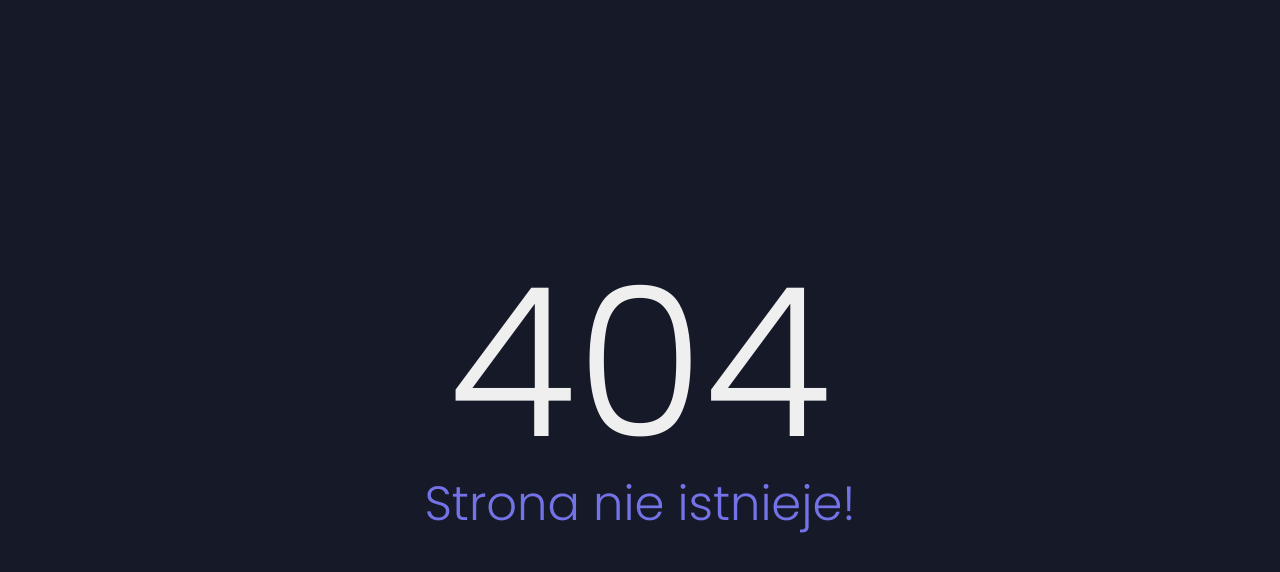
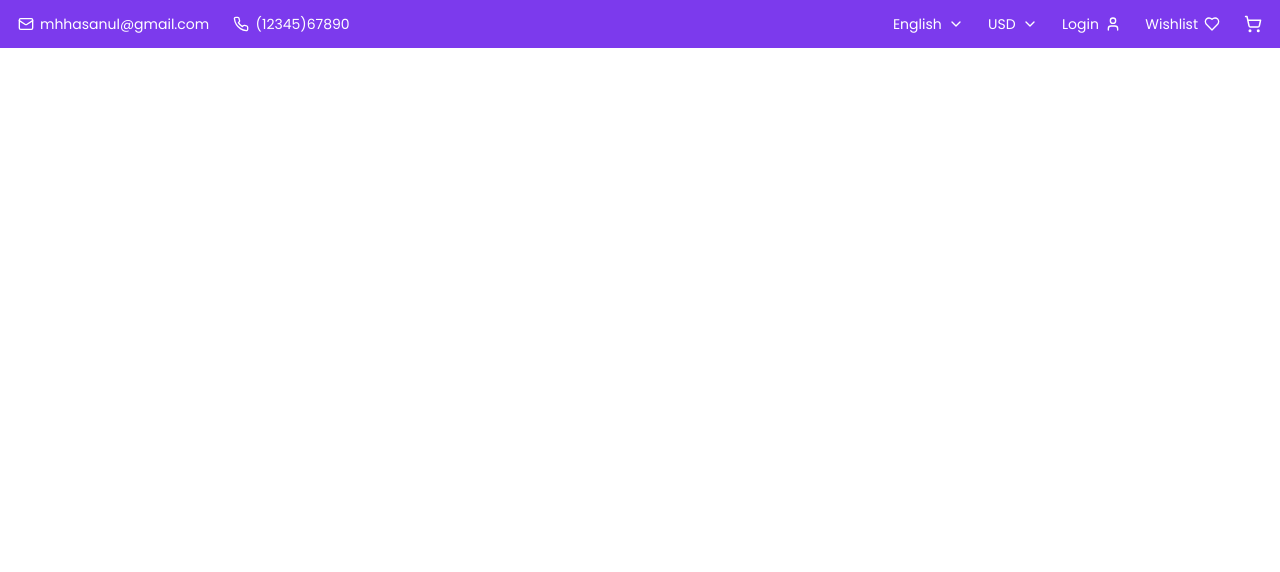
Before and after one commit to dzialsprzedazy/frontend, a Vue app in the folder projekt/: page /home in a window 1280 px wide. Before the commit this address had no page. Shown: the top 572 px of the page. Built offline with nearby package versions, Linux system fonts and the light colour scheme; a web font is replaced by a local one.

Commit message:
Adding TopNavbar to Home Page

```diff
--- /dev/null
+++ b/projekt/src/components/TopMenu.vue
@@ -0,0 +1,220 @@
+<script setup></script>
+
+<template>
+  <nav class="top-navbar">
+    <div class="nav-wrapper">
+      <div class="contact-info">
+        <a href="mailto:mhhasanul@gmail.com" class="nav-item">
+          <svg
+            xmlns="http://www.w3.org/2000/svg"
+            width="16"
+            height="16"
+            viewBox="0 0 24 24"
+            fill="none"
+            stroke="currentColor"
+            stroke-width="2"
+            stroke-linecap="round"
+            stroke-linejoin="round"
+          >
+            <rect width="20" height="16" x="2" y="4" rx="2" />
+            <path d="m22 7-8.97 5.7a1.94 1.94 0 0 1-2.06 0L2 7" />
+          </svg>
+          mhhasanul@gmail.com
+        </a>
+        <a href="tel:1234567890" class="nav-item">
+          <svg
+            xmlns="http://www.w3.org/2000/svg"
+            width="16"
+            height="16"
+            viewBox="0 0 24 24"
+            fill="none"
+            stroke="currentColor"
+            stroke-width="2"
+            stroke-linecap="round"
+            stroke-linejoin="round"
+          >
+            <path
+              d="M22 16.92v3a2 2 0 0 1-2.18 2 19.79 19.79 0 0 1-8.63-3.07 19.5 19.5 0 0 1-6-6 19.79 19.79 0 0 1-3.07-8.67A2 2 0 0 1 4.11 2h3a2 2 0 0 1 2 1.72 12.84 12.84 0 0 0 .7 2.81 2 2 0 0 1-.45 2.11L8.09 9.91a16 16 0 0 0 6 6l1.27-1.27a2 2 0 0 1 2.11-.45 12.84 12.84 0 0 0 2.81.7A2 2 0 0 1 22 16.92z"
+            />
+          </svg>
+          (12345)67890
+        </a>
+      </div>
+
+      <div class="user-actions">
+        <div class="nav-item dropdown">
+          English
+          <svg
+            xmlns="http://www.w3.org/2000/svg"
+            width="16"
+            height="16"
+            viewBox="0 0 24 24"
+            fill="none"
+            stroke="currentColor"
+            stroke-width="2"
+            stroke-linecap="round"
+            stroke-linejoin="round"
+          >
+            <path d="m6 9 6 6 6-6" />
+          </svg>
+        </div>
+
+        <div class="nav-item dropdown">
+          USD
+          <svg
+            xmlns="http://www.w3.org/2000/svg"
+            width="16"
+            height="16"
+            viewBox="0 0 24 24"
+            fill="none"
+            stroke="currentColor"
+            stroke-width="2"
+            stroke-linecap="round"
+            stroke-linejoin="round"
+          >
+            <path d="m6 9 6 6 6-6" />
+          </svg>
+        </div>
+
+        <a href="#" class="nav-item">
+          Login
+          <svg
+            xmlns="http://www.w3.org/2000/svg"
+            width="16"
+            height="16"
+            viewBox="0 0 24 24"
+            fill="none"
+            stroke="currentColor"
+            stroke-width="2"
+            stroke-linecap="round"
+            stroke-linejoin="round"
+          >
+            <path d="M19 21v-2a4 4 0 0 0-4-4H9a4 4 0 0 0-4 4v2" />
+            <circle cx="12" cy="7" r="4" />
+          </svg>
+        </a>
+
+        <a href="#" class="nav-item">
+          Wishlist
+          <svg
+            xmlns="http://www.w3.org/2000/svg"
+            width="16"
+            height="16"
+            viewBox="0 0 24 24"
+            fill="none"
+            stroke="currentColor"
+            stroke-width="2"
+            stroke-linecap="round"
+            stroke-linejoin="round"
+          >
+            <path
+              d="M19 14c1.49-1.46 3-3.21 3-5.5A5.5 5.5 0 0 0 16.5 3c-1.76 0-3 .5-4.5 2-1.5-1.5-2.74-2-4.5-2A5.5 5.5 0 0 0 2 8.5c0 2.3 1.5 4.05 3 5.5l7 7Z"
+            />
+          </svg>
+        </a>
+
+        <a href="#" class="nav-item cart">
+          <svg
+            xmlns="http://www.w3.org/2000/svg"
+            width="18"
+            height="18"
+            viewBox="0 0 24 24"
+            fill="none"
+            stroke="currentColor"
+            stroke-width="2"
+            stroke-linecap="round"
+            stroke-linejoin="round"
+          >
+            <circle cx="8" cy="21" r="1" />
+            <circle cx="19" cy="21" r="1" />
+            <path
+              d="M2.05 2.05h2l2.66 12.42a2 2 0 0 0 2 1.58h9.78a2 2 0 0 0 1.95-1.57l1.65-7.43H5.12"
+            />
+          </svg>
+        </a>
+      </div>
+    </div>
+  </nav>
+</template>
+
+<style scoped>
+@import url("https://fonts.googleapis.com/css2?family=Poppins:wght@300;400;500&display=swap");
+
+* {
+  margin: 0;
+  padding: 0;
+  box-sizing: border-box;
+}
+
+html {
+  font-family: "Poppins", sans-serif;
+}
+
+.top-navbar {
+  background: #7c3aed;
+  color: #ffffff;
+  font-size: 14px;
+  font-weight: 400;
+  height: 48px;
+  display: flex;
+  align-items: center;
+}
+
+.nav-wrapper {
+  padding: 0 1.1rem;
+  max-width: 1450px;
+  width: 100%;
+  margin-inline: auto;
+  display: flex;
+  align-items: center;
+  justify-content: space-between;
+}
+
+.contact-info,
+.user-actions {
+  display: flex;
+  align-items: center;
+  gap: 1.5rem;
+}
+
+.nav-item {
+  display: flex;
+  align-items: center;
+  gap: 0.4rem;
+  color: #ffffff;
+  text-decoration: none;
+  cursor: pointer;
+  transition: opacity 0.2s ease;
+}
+
+.nav-item:hover {
+  opacity: 0.8;
+}
+
+.nav-item svg {
+  flex-shrink: 0;
+}
+
+.dropdown {
+  cursor: pointer;
+}
+
+@media screen and (max-width: 800px) {
+  .top-navbar {
+    height: auto;
+    padding: 10px 0;
+  }
+
+  .nav-wrapper {
+    flex-direction: column;
+    gap: 10px;
+  }
+
+  .contact-info,
+  .user-actions {
+    flex-wrap: wrap;
+    justify-content: center;
+    gap: 1rem;
+  }
+}
+</style>
--- a/projekt/src/router/index.js
+++ b/projekt/src/router/index.js
@@ -8,6 +8,11 @@ const router = createRouter({
       path: "/",
       name: "home",
       component: HomeView,
+    },
+    {
+      path: "/home",
+      name: "home2",
+      component: () => import("../views/HomeView2.vue"),
     },
     {
       path: "/kontakt",
--- /dev/null
+++ b/projekt/src/views/HomeView2.vue
@@ -0,0 +1,9 @@
+<script setup>
+import TopMenu from "@/components/TopMenu.vue"
+</script>
+
+<template>
+  <TopMenu />
+</template>
+
+<style></style>
```
